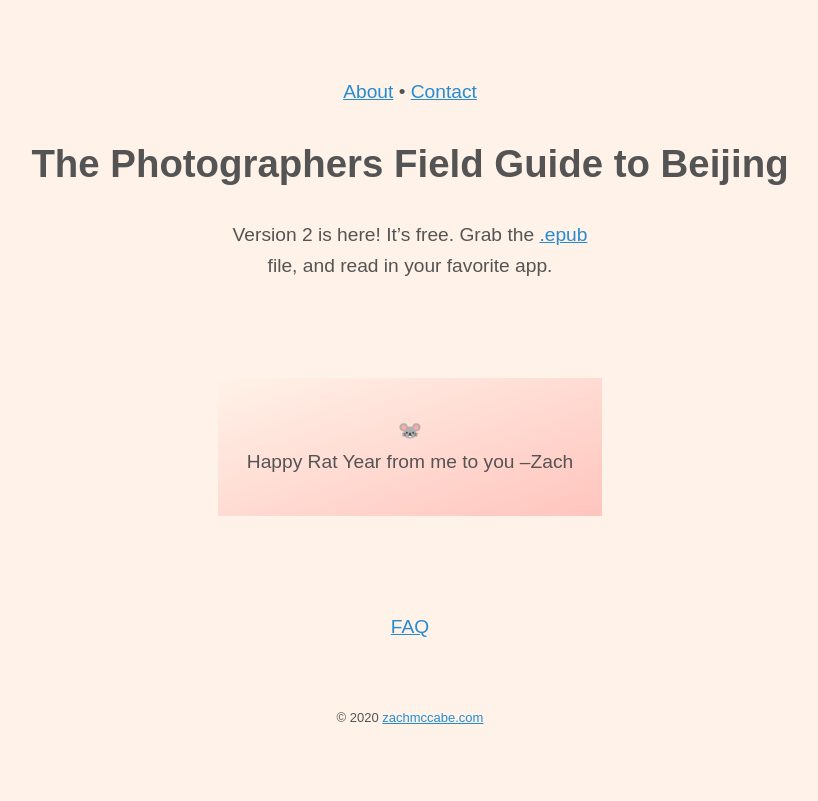
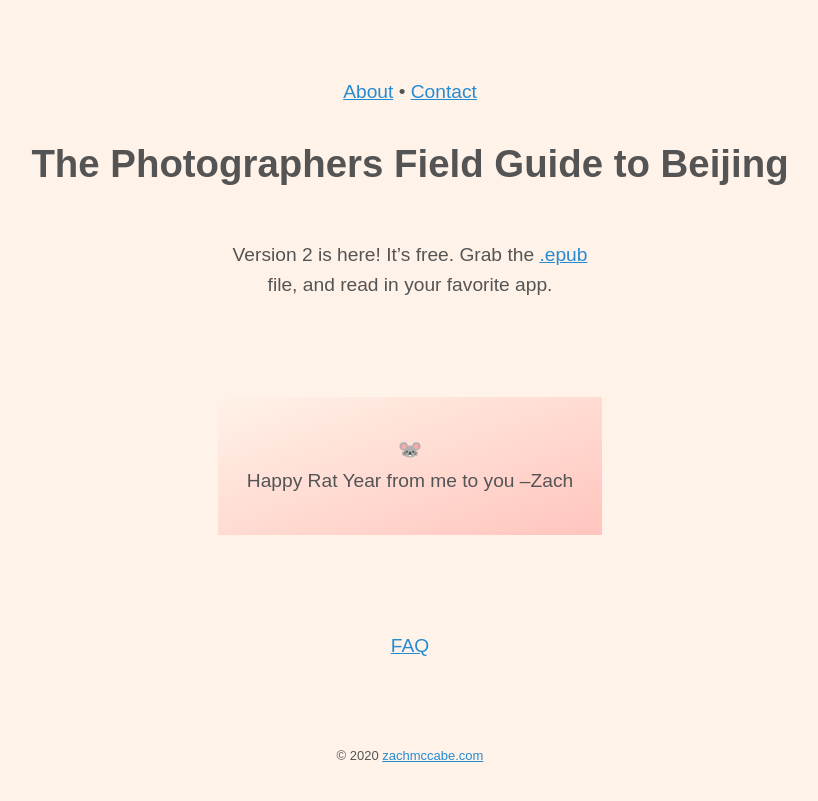
Before and after one commit to zachmccabe/beijing, a Jekyll site: the page docs/index.html, which Jekyll copies as it is, in a window 1280 px wide. Shown: the top 801 px of the page, without its empty margins (230-1048 px from the left). Built offline with Jekyll 4.4.1, drawn with Linux system fonts in a browser that asks for light colours.

Commit message:
Update index.html

```diff
--- a/docs/index.html
+++ b/docs/index.html
@@ -33,11 +33,18 @@ margin: 0 auto;
 padding-top: 3em;
 }
 
-.shu20 {
+.xwrap {
+display: flex;
+flex-flow: column nowrap;
+align-items: center;
+min-height: 20em;
+justify-content: center;
+padding: 0 1em;
 margin: 0 auto;
-padding: 0 1em;
-text-align: center;
-width: 100%;
+}
+
+.xnest20 {
+margin: auto;
 max-width: 20em;
 }
 
@@ -59,7 +66,8 @@ color: #268bd2;
 <h1>The Photographers Field Guide to Beijing</h1>
 </header>
 <section>
-<div class="shu20">
+<div class="xwrap">
+<div class="xnest20" style="text-align:center;">
 <p>Version 2 is here! It’s free. Grab the <a href="https://github.com/zachmccabe/beijing/releases/download/v2.0.0/beijing-v.2.0.0.epub">.epub</a> file, and read in your favorite app.</p>
 
 <div class="shuNAV">
@@ -71,8 +79,8 @@ Happy Rat Year from me to you –Zach
 
 <p><a href="https://www.zachmccabe.com/beijing/faq.html">FAQ</a></p>
 </div>
+</div>
 </section>
-</div>
 <footer>
 <p style="font-size:small;margin-top:5em;">&copy 2020 <a href="https://www.zachmccabe.com">zachmccabe.com</a></p>
 </footer>
```
